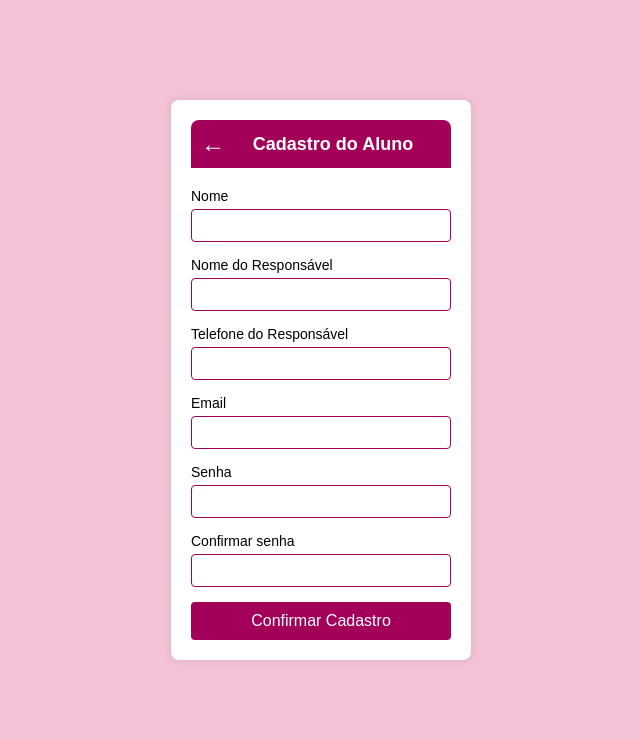
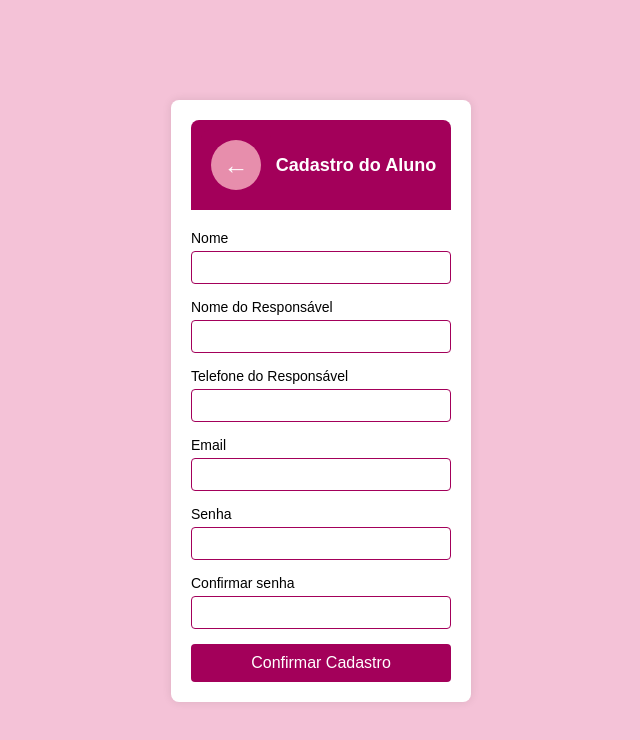
Before and after one commit to KyriaSilva/DesapegaTDAH, a plain HTML site: page DesapegaTDAHcódigoAPP/cadastroaluno.html in a window 1280 px wide. Shown: the whole page, without its empty margins (319-959 px from the left). Drawn offline with Linux system fonts and the light colour scheme.

Commit message:
comit
reformei o cadastro.html

```diff
--- a/DesapegaTDAHcódigoAPP/cadastroaluno.css
+++ b/DesapegaTDAHcódigoAPP/cadastroaluno.css
@@ -46,6 +46,18 @@ form {
     margin-top: 20px;
 }
 
+.back-btn {
+    background: #e78eac;
+    border: none;
+    color: white;
+    font-size: 25px;
+    cursor: pointer;
+    border-radius: 50%;
+    width: 50px;
+    height: 50px;
+}
+
+
 label {
     display: block;
     margin-bottom: 5px;
--- a/DesapegaTDAHcódigoAPP/cadastroaluno.html
+++ b/DesapegaTDAHcódigoAPP/cadastroaluno.html
@@ -9,7 +9,9 @@
 <body>
     <div class="container">
         <div class="header">
-            <button class="back-button">&#8592;</button>
+            <div class="header">
+                <button class="back-btn" onclick="voltarParaInicio()">&larr;</button>
+            </div>
             <h2>Cadastro do Aluno</h2>
         </div>
         <form>
@@ -34,5 +36,10 @@
             <button type="submit" class="submit-button">Confirmar Cadastro</button>
         </form>
     </div>
+    <script>
+        function voltarParaInicio() {
+            window.location.href = 'cadastrase.html'; // Redireciona para inicio.html
+        }
+    </script>
 </body>
 </html>
```
